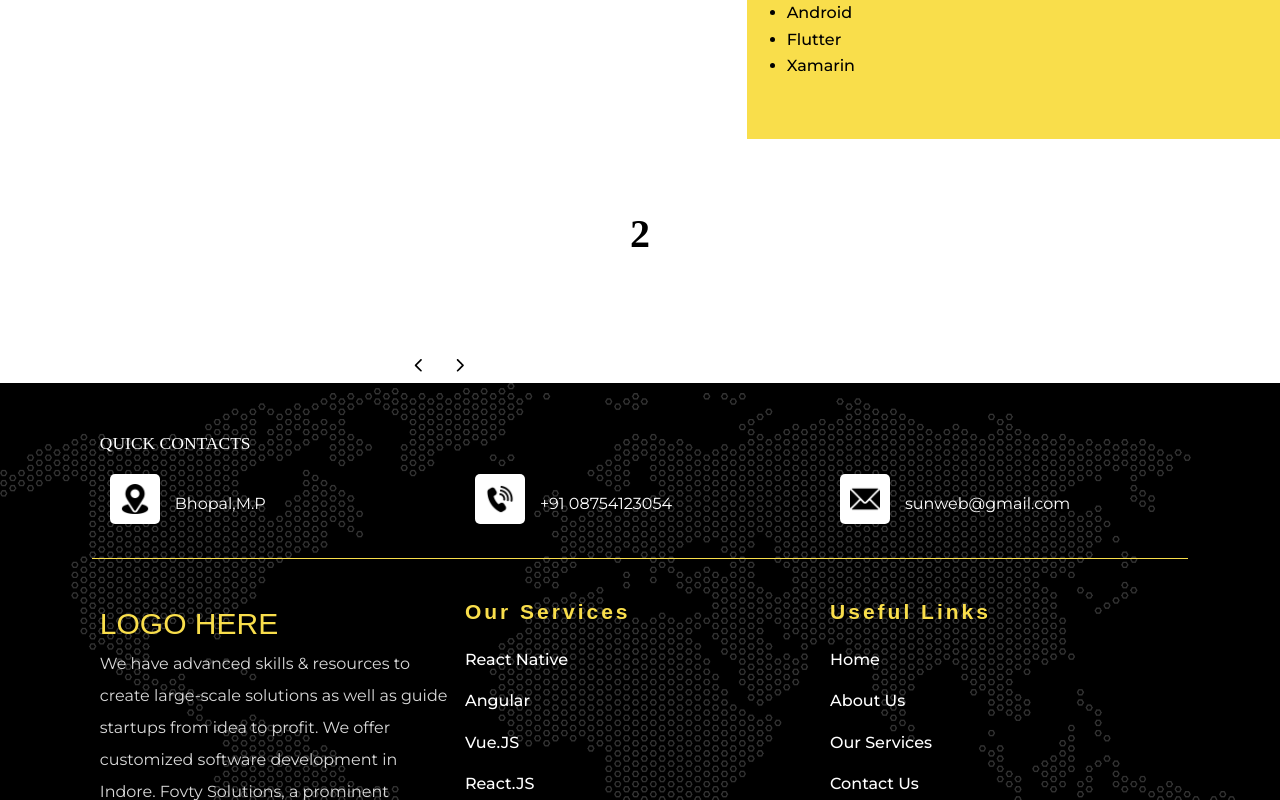
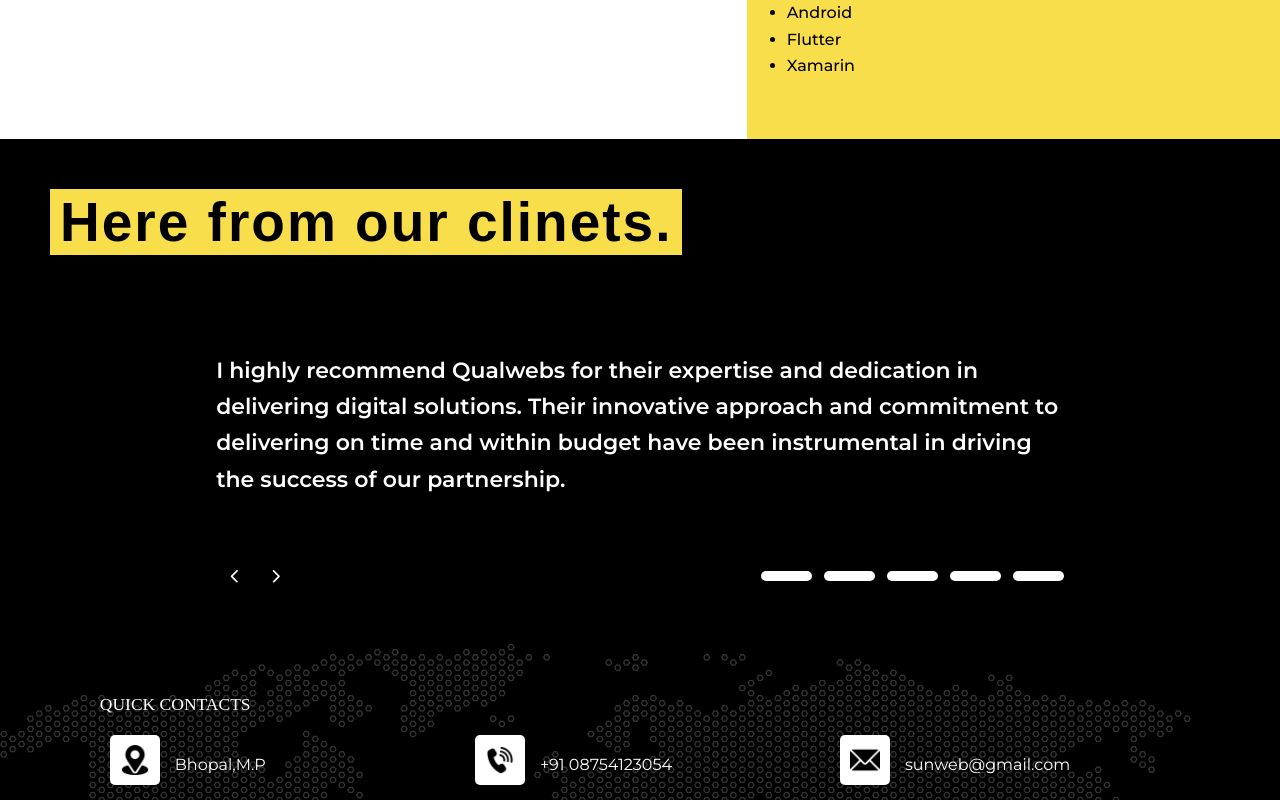
Before and after one commit to naveenshri1997/Company_Website, a React (Vite) app in the folder company_website/: page / in a window 1280 px wide. Shown: the part 2000-2800 px from the top of the page. Built offline with nearby package versions, Linux system fonts and the light colour scheme; a web font is replaced by a local one.

Commit message:
new update

```diff
--- a/company_website/src/components/About.jsx
+++ b/company_website/src/components/About.jsx
@@ -11,7 +11,7 @@ const About = () => {
 
                         <div className="col-lg-7 home_about_two">
                             <span className="londrina heading theme_color_two"
-                                style={{ textAlign: 'left', background: 'black', padding: '0px 10px' }}>About Us</span>
+                                style={{ fontWeight: 'bolder ', textAlign: 'left', background: 'black', padding: '0px 10px' }}>About Us</span>
                             <p className="about_title">Welcome to REIWA Technology Systems Pvt Ltd</p>
 
                             <p className="about_title" style={{lineHeight:'30px',marginBottom:'50px'}}>
@@ -24,7 +24,7 @@ const About = () => {
                                 that drive seamless digital transformation.
                             </p>
 
-                            <Link className='navbar_cus_main_btn  theme_color_two' to='/about'>Learn More</Link>
+                            <Link className='navbar_cus_main_btn  theme_color_two' to='/about' style={{ fontWeight: 'bolder ' } }>Learn More</Link>
                         </div>
                         <div className="col-lg-5 home_about_one" >
                             <img src={about} className="img-fluid" />
--- a/company_website/src/components/Review.jsx
+++ b/company_website/src/components/Review.jsx
@@ -9,8 +9,49 @@ import {
 import Autoplay from 'embla-carousel-autoplay'
 import useEmblaCarousel from 'embla-carousel-react'
 
-const Review = (props) => {
-    const { slides, options } = props
+
+
+const Review = () => {
+    const options = { loop: true }
+    const SLIDE_COUNT = [
+        {
+            'id': 1,
+            'data': `I am pleased to share my testimonial for Qualwebs, who have been instrumental in developing
+            our e- commerce platform at DailyCoco.Their team's expertise in web development, SEO, and online
+            marketing has helped us to establish a strong online presence and grow our business.Their proactive
+            approach and ability to deliver results on time and within budget
+            have been commendable.I highly recommend Qualwebs for their commitment to driving success for their clients.`
+        },
+        {
+            'id': 2,
+            'data': `I highly recommend Qualwebs for their expertise and dedication in delivering digital solutions. Their
+            innovative approach and commitment to delivering on time and within budget have been instrumental in driving
+            the success of our partnership.`
+        },
+        {
+            'id': 3,
+            'data': `We highly recommend Qualwebs for their exceptional attention to detail, expertise, and commitment
+            to delivering results in developing our website at the Centre for Healing
+            Racism. They have been an invaluable partner.`
+        },
+        {
+            'id': 4,
+            'data': `I am pleased to share my testimonial for Qualwebs, who have been instrumental in
+            developing our r e-commerce platform at DailyCoco. Their team's expertise in web development,
+            SEO, and online marketing has helped us to establish a strong online presence and grow our
+            business. Their proactive approach and ability to deliver results on time and within budget
+            have been commendable. I highly recommend Qualwebs for their commitment
+            to driving success for their clients.`
+        },
+        {
+            'id': 5,
+            'data': `Qualwebs is an excellent technology partner. Their team's expertise and dedication have been
+            crucial in developing our college management platform at eCampus. I highly recommend them.`
+        },
+    ]
+    const slides = SLIDE_COUNT;
+    console.log(slides);
+    //const { slides, options } = props
     const [emblaRef, emblaApi] = useEmblaCarousel(options, [Autoplay()])
 
     const onNavButtonClick = useCallback((emblaApi) => {
@@ -37,12 +78,23 @@ const Review = (props) => {
     } = usePrevNextButtons(emblaApi, onNavButtonClick)
     return (
         <>
-            <section className="embla">
+            <div className="row" style={{backgroundColor:'black',padding:'50px 0px 0px 50px'}}>
+                <div className="col-lg-12">
+                    <h3 className="londrina heading " style={{ textAlign: 'left',fontWeight:'bolder ', background: '#f9de4b ', padding: '0px 10px', display:'inline-block' }}>
+                        Here from our clinets.
+                    </h3>
+                </div>
+            </div>
+
+            <section className="embla container-fluid custom_slider_embla">
+                <div className="row justify-content-center">
+
+                    <div className="col-lg-8">
                         <div className="embla__viewport" ref={emblaRef}>
                             <div className="embla__container">
-                        {slides.map((index) => (
-                            <div className="embla__slide" key={index}>
-                                <div className="embla__slide__number">{index + 1}</div>
+                                {slides.map((id) => (
+                                    <div className="embla__slide" key={id}>
+                                        <div className="embla__slide__number">{id.data}</div>
                                     </div>
                                 ))}
                             </div>
@@ -66,6 +118,9 @@ const Review = (props) => {
                                 ))}
                             </div>
                         </div>
+                    </div>
+                </div>
+
             </section>
         </>
     )
--- a/company_website/src/components/Services.jsx
+++ b/company_website/src/components/Services.jsx
@@ -96,7 +96,7 @@ const Services = () => {
                             </div>
                         </div>
                         <div className="col-lg-5 home_service_two">
-                            <span className="londrina heading theme_color_two" style={{ textAlign: 'left', background: 'black', padding: '0px 10px' }}>Techologies</span>
+                            <span className="londrina heading theme_color_two" style={{ fontWeight: 'bolder ', textAlign: 'left', background: 'black', padding: '0px 10px' }}>Techologies</span>
                             <p className="service_title">We have expertise in various cutting-edge technologies.</p>
 
                             <div className="row">
--- a/company_website/src/index.css
+++ b/company_website/src/index.css
@@ -304,15 +304,25 @@ padding-bottom: 50px;
         margin-bottom:15px;
     }
 
-.embla {
-    overflow: hidden;
+.custom_slider_embla {
+    padding: 50px 0px;
+    background: black;
+    max-width: 100%;
+    color: white;
+    font-family: 'Montserrat';
+}
+.embla__slide__number {
+    font-size: 22px;
+}
+.custom_slider_embla .embla__dot {
+    background: white;
+    border-radius: 10px;
+    width: 51px;
+    height: 10px;
+    margin: 0px 6px;
 }
 
-.embla__container {
-    display: flex;
+.embla__viewport{
+        padding:20px 0px;
+/*    overflow:auto;*/
 }
-
-.embla__slide {
-    flex: 0 0 100%;
-    min-width: 0;
-}
--- a/company_website/src/pages/Home.jsx
+++ b/company_website/src/pages/Home.jsx
@@ -8,14 +8,9 @@ import video from '../assets/1.mp4';
 import { Typewriter } from 'react-simple-typewriter'
 import EmblaCarousel from '../components/slider/EmblaCarousel'
 
-//import '../css/base.css'
-//import '../css/sandbox.css'
-//import '../css/embla.css'
 
 import '../assets/slider_css/slider.css'
-const OPTIONS = { loop: true }
-const SLIDE_COUNT = 5
-const SLIDES = Array.from(Array(SLIDE_COUNT).keys())
+
 const Home = () => {
 
 const handleDone = () => {
@@ -64,7 +59,7 @@ const handleDone = () => {
             </div>
             <About />
             <Services />
-            <Review slides={SLIDES} options={OPTIONS} />
+            <Review />
             <Footer />
         </>
     )
```
Lines whose indentation alone changed are shown as unchanged.
